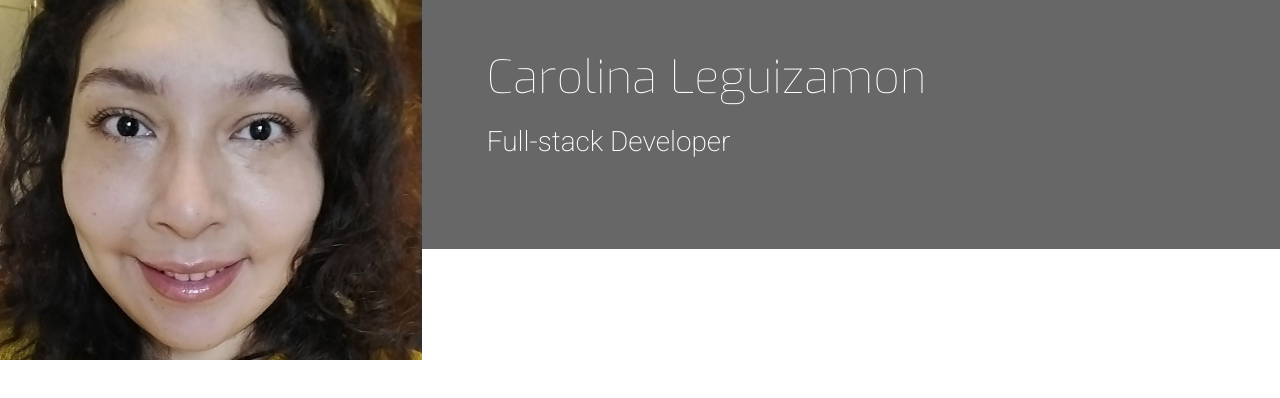
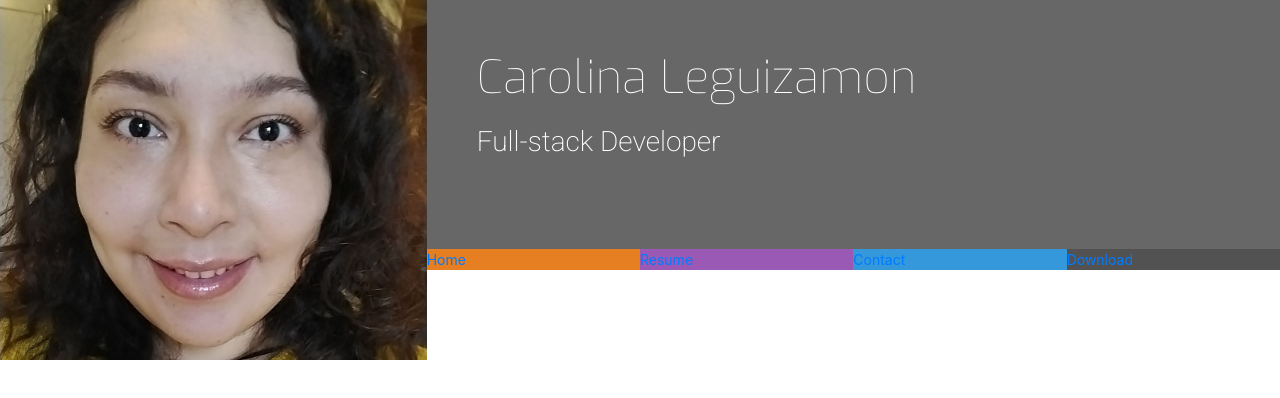
Before and after one commit to ispeakfishlanguage/resume-project, a plain HTML site: page index.html in a window 1280 px wide. Drawn offline with nearby package versions, Linux system fonts and the light colour scheme.

Commit message:
Add navbar bg colors

```diff
--- a/assets/css/style.css
+++ b/assets/css/style.css
@@ -5,6 +5,21 @@
     background-color: #676767;
 }
 
+.ui-menu-color-home {
+    background-color: #e67e22;
+}
+
+.ui-menu-color-resume {
+    background-color: #9b59b6;
+}
+
+.ui-menu-color-contact {
+    background-color: #3498db;
+}
+
+.ui-menu-color-download {
+    background-color: #525252;
+}
 /*--------------------------------------------Heading*/
 header{
     margin: 0;
@@ -41,3 +56,15 @@ header{
     margin-bottom: 90px;
     color: #fff;
 }
+.list-inline-item:not(:last-child) {
+    margin: 0;
+}
+
+.menucontainer {
+    font-size: 0;
+}
+
+#nav li {
+    font-size: 14px;
+    padding: 0;
+}
--- a/index.html
+++ b/index.html
@@ -11,14 +11,32 @@
 </head>
 <body>
     <header>
-        <div class="row">
+        <div class="row no-gutters">
             <a href="index.html" class="col-md-4 logo">
             </a>
             <div class="col-md-8">
-                <div class="row bg-color-name-title">
+                <div class="row bg-color-name-title no-gutters">
                     <div class="col heading">
                         <h1 class="name">Carolina Leguizamon</h1>
                         <h2 class="title">Full-stack Developer</h2>
+                    </div>
+                </div>
+                <div class="row no-gutters">
+                    <div class="col">
+                        <ul id="nav" class="list-inline menucontainer">
+                            <li class="col6 col-sm-3 ui-menu-color-home list-inline-item">
+                                <a href="#"><span>Home</span></a>
+                            </li>
+                            <li class="col6 col-sm-3 ui-menu-color-resume list-inline-item">
+                                <a href="#"><span>Resume</span></a>
+                            </li>
+                            <li class="col6 col-sm-3 ui-menu-color-contact list-inline-item">
+                                <a href="#"><span>Contact</span></a>
+                            </li>
+                            <li class="col6 col-sm-3 ui-menu-color-download list-inline-item">
+                                <a href="#"><span>Download</span></a>
+                            </li>
+                        </ul>
                     </div>
                 </div>
             </div>
```
